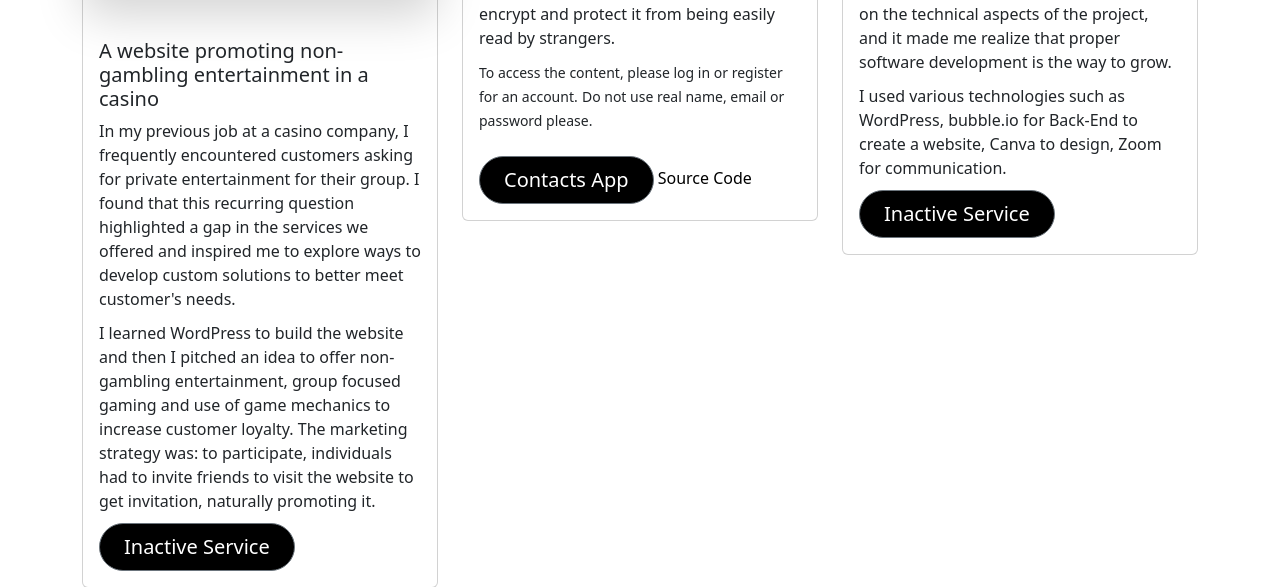
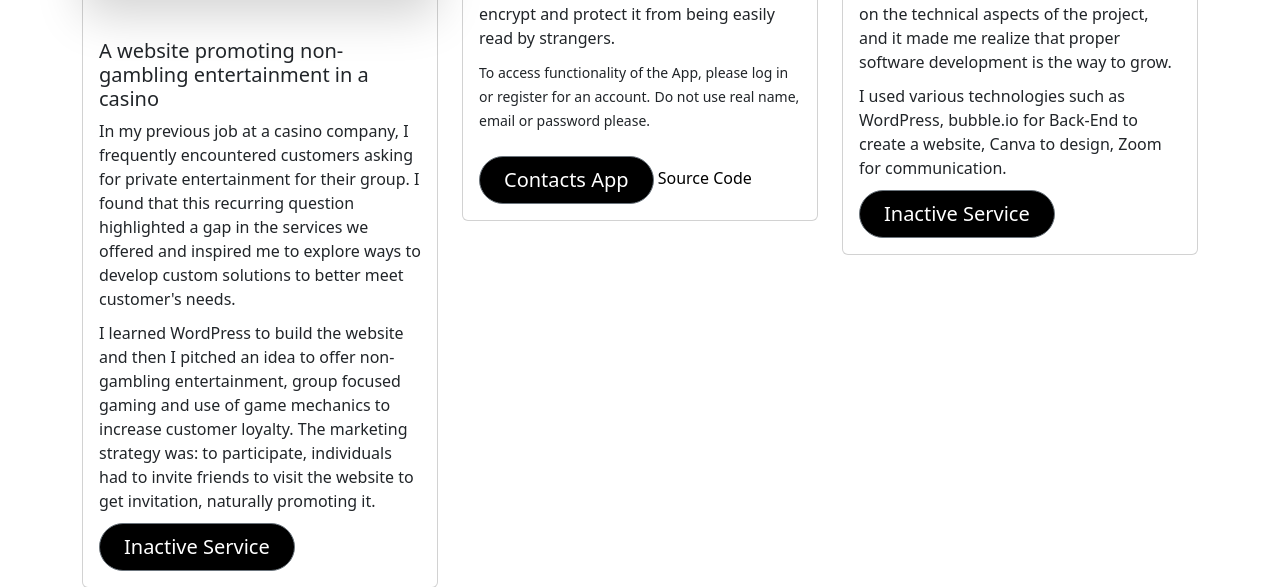
Before and after one commit to olegp999/myapp, a Flask app: page /projects in a window 1280 px wide. Shown: the part 1493-2080 px from the top of the page. Run offline with Flask 3, Linux system fonts and the light colour scheme; some libraries are stand-ins or nearby versions.

Commit message:
projects update

```diff
--- a/templates/projects.html
+++ b/templates/projects.html
@@ -70,7 +70,7 @@ Home page
         It is a stand alone project and the aim is to learn how to build those features to use them in more complex projects I have on my mind. </p>
       <p class="card-text">I've used various technologies such as Python, Flask, Bootstrap, HTML, CSS, MySql, Amazon RDS database, and Render to deploy the application from Github.</p>
       <p class="card-text">The password is salted and hashed to encrypt and protect it from being easily read by strangers.</p>
-      <small class="card-text" class="text-body-secondary">To access the content, please log in or register for an account.</small>
+      <small class="card-text" class="text-body-secondary">To access functionality of the App, please log in or register for an account.</small>
       <small class="card-text" class="text-body-secondary">Do not use real name, email or password please.</small>
       <br>
       <br>
```
